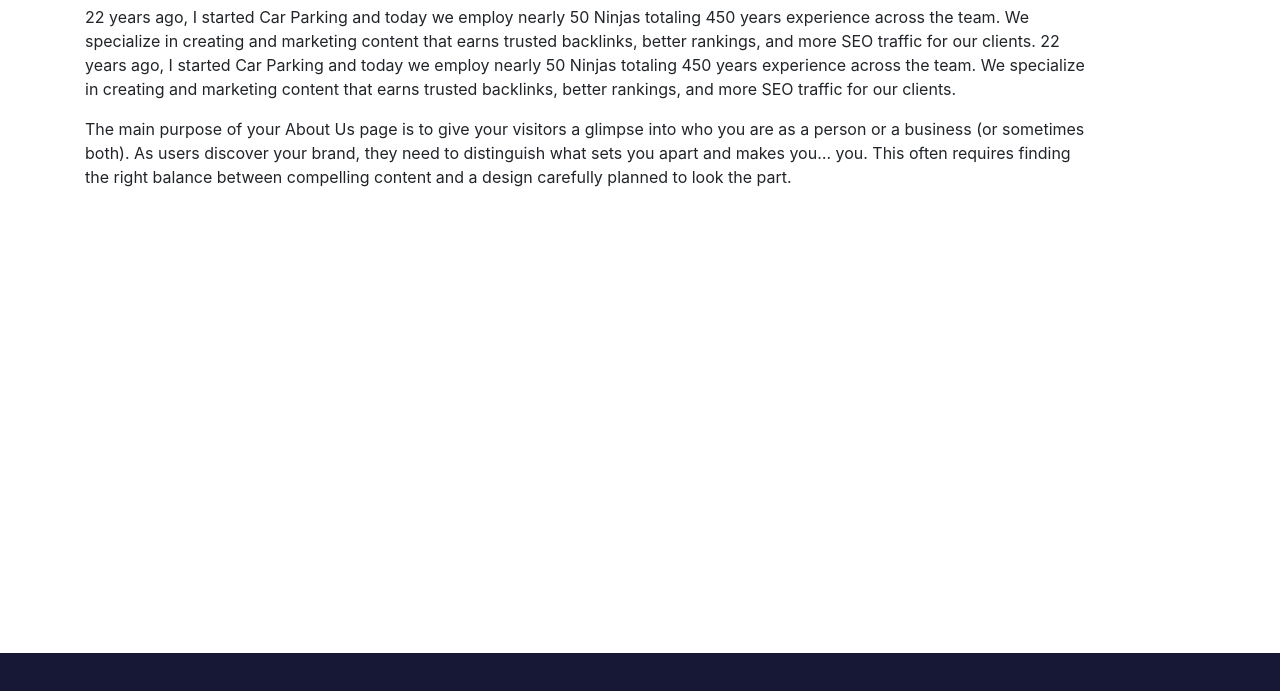
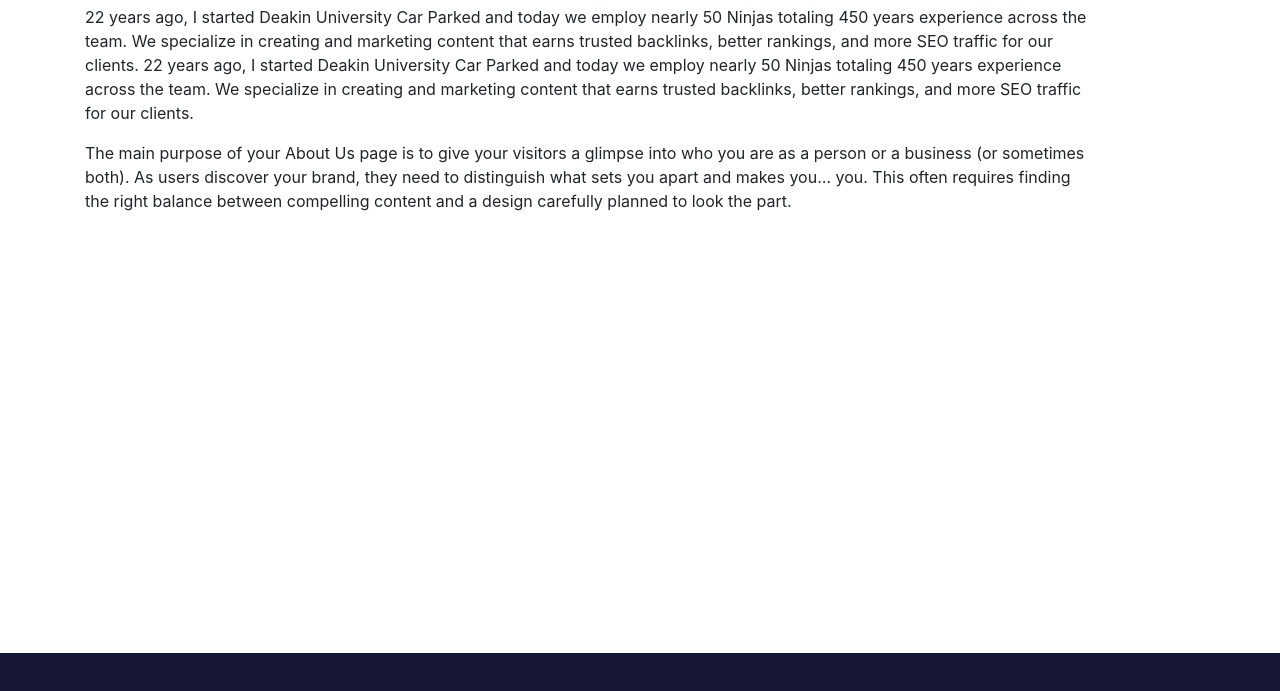
Before and after one commit to pjmandhare/CarPrking-Frontend-Backend, a plain HTML site: page Car Parking Frontend/About/About.html in a window 1280 px wide. Shown: the part 107-798 px from the top of the page. Drawn offline with Linux system fonts and the light colour scheme.

Commit message:
changed about text

```diff
--- a/Car Parking Frontend/About/About.html
+++ b/Car Parking Frontend/About/About.html
@@ -75,11 +75,11 @@
           <div class="col-md-12">
             <h2 class="text">About Us</h2>
             <p style="padding-right: 100px">
-              22 years ago, I started Car Parking and today we
+              22 years ago, I started Deakin University Car Parked and today we
               employ nearly 50 Ninjas totaling 450 years experience across the
               team. We specialize in creating and marketing content that earns
               trusted backlinks, better rankings, and more SEO traffic for our
-              clients. 22 years ago, I started Car Parking and
+              clients. 22 years ago, I started Deakin University Car Parked and
               today we employ nearly 50 Ninjas totaling 450 years experience
               across the team. We specialize in creating and marketing content
               that earns trusted backlinks, better rankings, and more SEO
```
